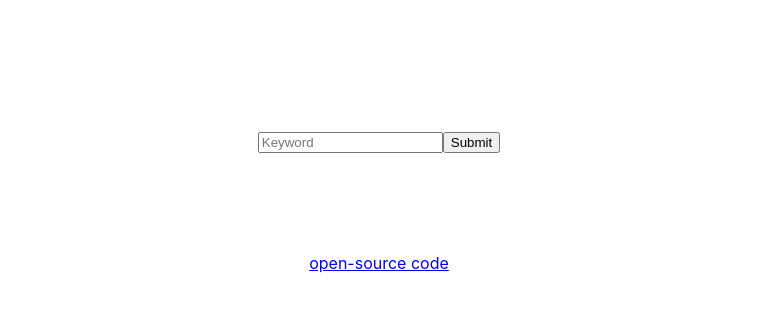
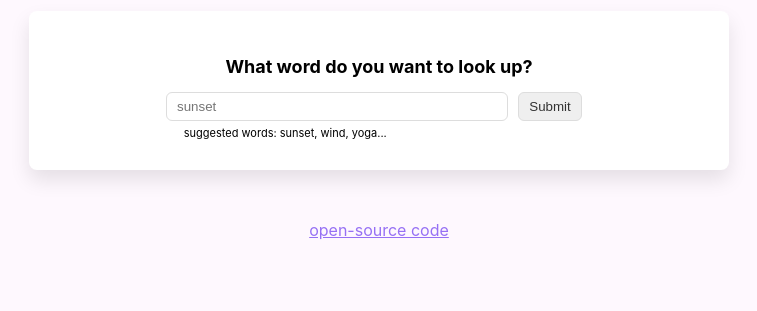
Before and after one commit to JuliaTurok/Dictionary, a React (Create React App) app: page / in a window 1280 px wide. Shown: the part 109-420 px from the top of the page, without its empty margins (261-1018 px from the left). Built offline with nearby package versions, Linux system fonts and the light colour scheme; no server answers.

Commit message:
styled project

```diff
--- a/src/App.css
+++ b/src/App.css
@@ -1,23 +1,110 @@
+body{
+  background: #fef8fe;
+}
+a{
+  color:#9670f4;
+}
 .App {
   text-align: center;
   margin-bottom: 100px;
 }
 
-
-
-
-
 .App-header {
 
-  min-height: 30vh;
+  min-height: 15vh;
+
   display: flex;
   flex-direction: column;
   align-items: center;
   justify-content: center;
-  font-size: calc(10px + 2vmin);
+
 
 }
+.hint{
+  text-align: left;
+  margin-left: 7.8rem;
+  font-size: 11px;
+  margin-top: 5px;
+}
 
-form {
-  margin-bottom: 100px;
+ .Meaning, .Phonetic, .Form{
+  width: 50%;
+ display: block;
+    margin-left: auto;
+    margin-right: auto;
+background: white;
+padding: 30px;
+border-radius: 8px;
+box-shadow: 0 10px 20px rgb(0 0 0 / 10%);
+margin-bottom: 50px;
 }
+.Form h1{
+  font-size: 18px;
+}
+.Form  input[type="text"]{
+  width: 50%;
+  border-radius: 6px;
+  padding: 6px 10px;
+  color: #333;
+  border: 1px solid #ddd;
+  margin-right: 10px;
+}
+.Form  input[type="submit"]{
+  width: 10%;
+  border-radius: 6px;
+  padding: 6px 10px;
+  color: #333;
+  border: 1px solid #ddd;
+  margin-right: 10px;
+}
+
+.Phonetic h2{
+font-size: 36px;
+font-weight: bold;
+line-height: 1.5;
+}
+.Phonetic-container{
+   margin-bottom: 50px;
+}
+.Phonetic a{
+  border:1px solid #ddd;
+  text-decoration: none;
+  padding: 10px 20px;
+  font-size:12px;
+  margin-right:10px;
+  font-weight: bold;
+  border-radius: 20px;
+  transition: all 150ms ease-in-out;
+
+}
+.Phonetic a:hover{
+  background: #9670f4;
+  color: white;
+}
+.Phonetic .text{
+  opacity: 0.5;
+  font-weight: bold;
+}
+.Meaning{
+  padding-bottom: 40px;
+}
+.Meaning h3{font-size: 24px;
+font-weight: bold;
+line-height: 1.5;
+margin-top: 0;}
+
+.Meaning .example{
+  color: #70757a;
+  font-style: italic;
+  margin: 15px 0
+}
+.Synonyms{
+  margin: 30px 0 0;
+  padding:0;
+}
+.Synonyms li{
+  display: inline-block;
+  padding-right: 15px;
+  line-height: 1;
+  font-size: 13px;
+}
--- a/src/App.js
+++ b/src/App.js
@@ -5,7 +5,7 @@ function App() {
   return (
     <div className="App">
       <header className="App-header"></header>
-      <Dictionary />
+      <Dictionary defaultKeyword = "sunset"/>
       <a className="link" href="https://github.com/JuliaTurok/Dictionary.git">
         open-source code
       </a>
--- a/src/Dictionary.js
+++ b/src/Dictionary.js
@@ -2,33 +2,49 @@ import React, { useState } from "react";
 import axios from "axios";
 import Results from "./Results";
 
-export default function LoginForm() {
-  let [keyword, setKeyword] = useState("");
+export default function LoginForm(props) {
+  let [keyword, setKeyword] = useState(props.defaultKeyword);
   let [results, setResults] = useState(null);
+  let [loaded, setLoaded] = useState(false);
   function handleResponse(response) {
     console.log(response.data[0]);
     setResults(response.data[0]);
   }
 
+  function search(){
+     let apiUrl = `https://api.dictionaryapi.dev/api/v2/entries/en/${keyword}`;
+     axios.get(apiUrl).then(handleResponse);
+  }
   function handleSubmit(event) {
     event.preventDefault();
+  search();
 
-    let apiUrl = `https://api.dictionaryapi.dev/api/v2/entries/en/${keyword}`;
-    axios.get(apiUrl).then(handleResponse);
+  }
+  function load(){
+    setLoaded(true);
+    search();
   }
 
   function updateKeyword(event) {
     setKeyword(event.target.value);
   }
-
+ if(loaded){
    return (
      <div>
+       <section className="Form">
+        <h1>What word do you want to look up?</h1>
          <form onSubmit={handleSubmit}>
-        <input type="text" placeholder="Keyword" onChange={updateKeyword} />
+           <input type="text" placeholder={props.defaultKeyword} onChange={updateKeyword} />
 
            <input type="submit" value="Submit" />
          </form>
-      <Results results ={results} />
+         <div className="hint">suggested words: sunset, wind, yoga...</div>
+       </section>
+       <Results results={results} />
      </div>
    );
+ } else{
+  load()
+  return"Loading";
  }
+}
--- a/src/Meaning.js
+++ b/src/Meaning.js
@@ -7,13 +7,13 @@ export default function Meaning(props){
         {props.meaning.definitions.map(function(definition, index){
             return (
               <div key={index}>
-                <p>
+                <div className="definition">
                   {definition.definition}
-                  <br />
-                  <strong>
-                  {definition.example}</strong>
+                  </div>
+                  <div className="example">
+                  {definition.example}</div>
 
-                </p>
+
               </div>
             );
         })}
--- a/src/Phonetic.js
+++ b/src/Phonetic.js
@@ -2,12 +2,12 @@ import React from "react";
 
 export default function Phonetic(props){
 return (
-  <div className="Phonetic">
+  <div >
     <a href={props.phonetic.audio} rel="noreferrer" target="_blank">
       Listen
     </a>
-    <br />
-    {props.phonetic.text}
+    <span className="text">
+    {props.phonetic.text}</span>
     <br />
   </div>
 );
--- a/src/Results.js
+++ b/src/Results.js
@@ -7,16 +7,25 @@ export default function Results(props){
  if (props.results){
     return (
       <div>
-        <h2>{props.results.word}</h2>
-        {props.results.phonetics.map(function(phonetic, index){return(<div key="index"><Phonetic phonetic = {phonetic} /></div>)})}
-        {props.results.meanings.map(function(meaning, index){
+        <section className="Phonetic">
+          <h2>{props.results.word}</h2>
+          {props.results.phonetics.map(function (phonetic, index) {
             return (
-              <div key={index}>
-                <Meaning meaning={meaning} />
-                <strong>Synonyms</strong>
-                <Synonyms synonyms={meaning.synonyms} />
+              <div key="index" className="Phonetic-container">
+                <Phonetic phonetic={phonetic} />
               </div>
             );
+          })}
+        </section>
+        {props.results.meanings.map(function (meaning, index) {
+          return (<div>
+            <section key={index} className="Meaning">
+              <Meaning meaning={meaning} />
+
+              <Synonyms synonyms={meaning.synonyms} />
+            </section>
+            </div>
+          );
         })}
       </div>
     );
--- a/src/Synonyms.js
+++ b/src/Synonyms.js
@@ -4,7 +4,16 @@ import "./App.css";
 export default function Synonyms (props){
     console.log(props.synonyms)
 if (props.synonyms){
- return (<ul className = "Synonyms">{props.synonyms.map(function(synonym, index){return(<li key={index}>{synonym}</li>)})}</ul>);
+ return (
+   <div>
+     <ul className="Synonyms">
+       {" "}
+       {props.synonyms.map(function (synonym, index) {
+         return <li key={index}>{synonym}</li>;
+       })}
+     </ul>
+   </div>
+ );
 }
 else{
     return null
```
Lines whose indentation alone changed are shown as unchanged.
